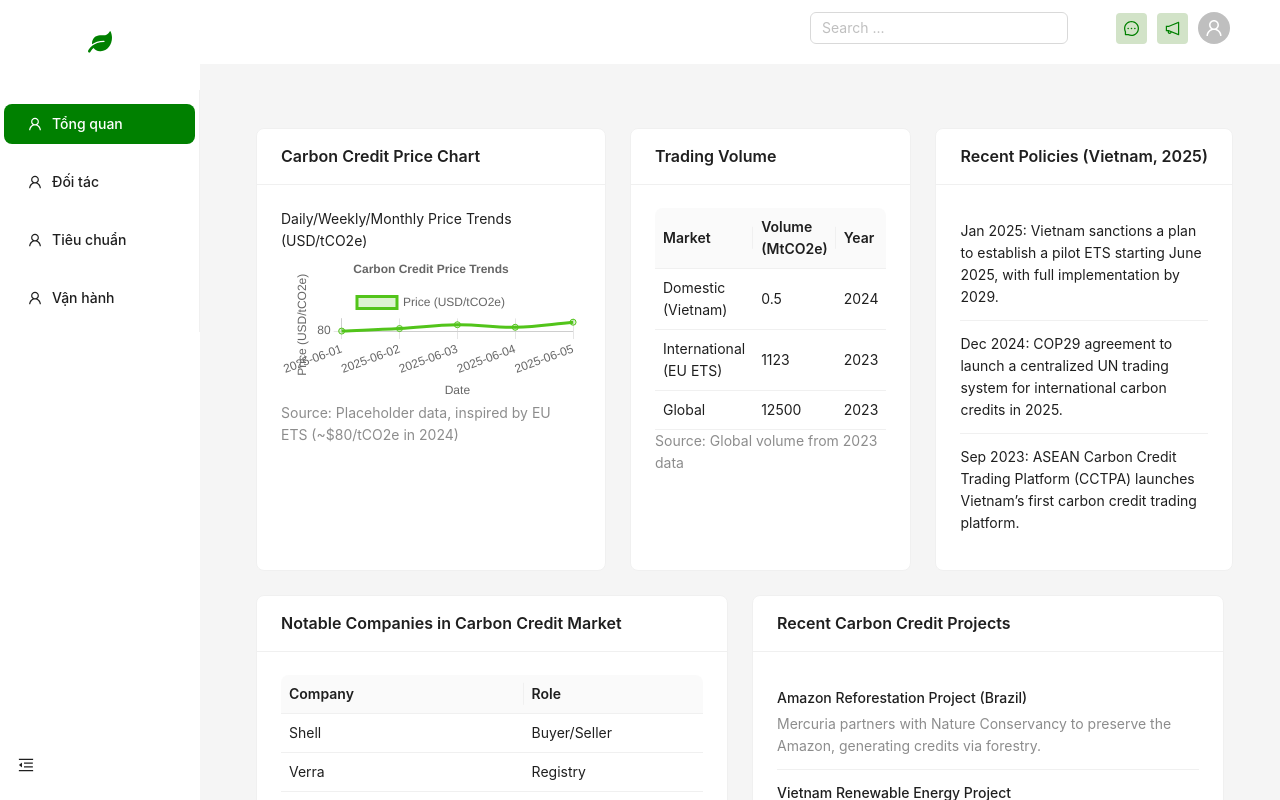
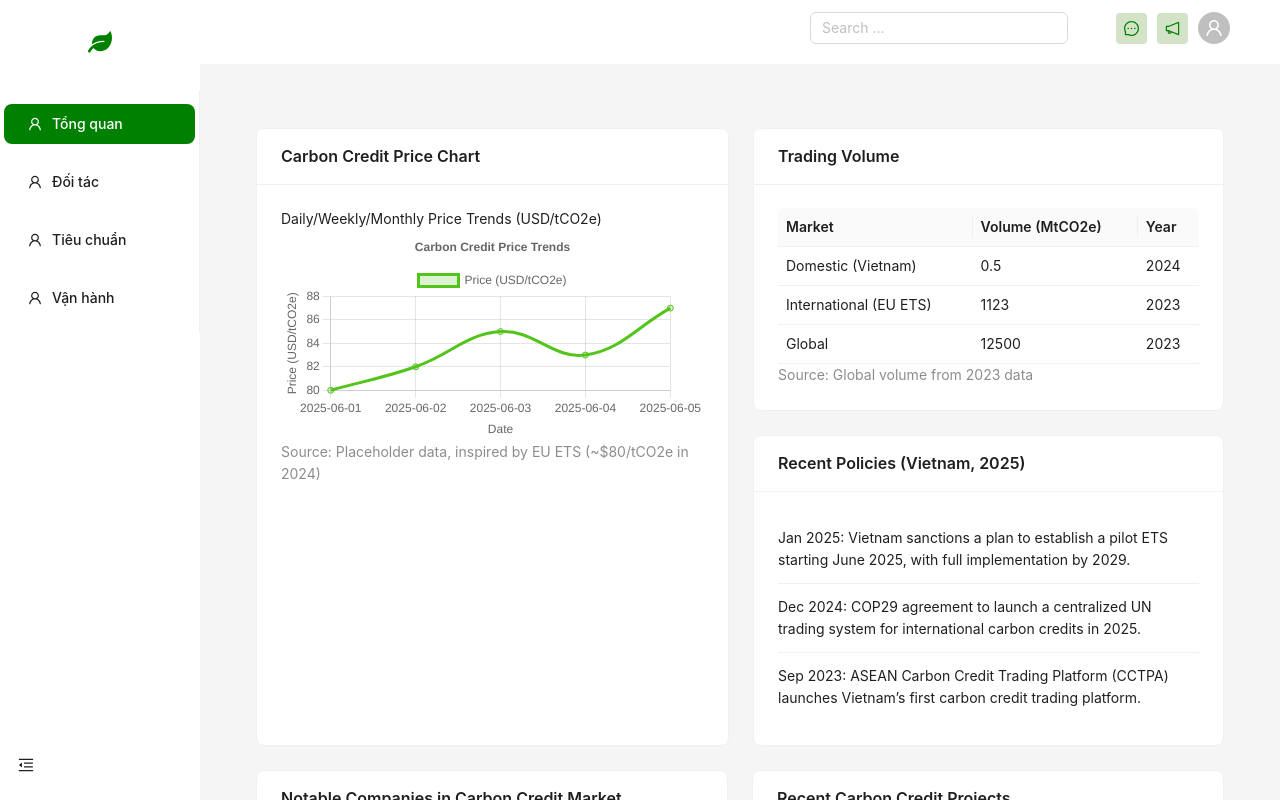
Before and after one commit to platsaver/admindashboard3, a React (Create React App) app: page /dashboard in a window 1280 px wide. Shown: the top 800 px of the page. Built offline with nearby package versions, Linux system fonts and the light colour scheme.

Commit message:
Layout update

```diff
--- a/src/Component/Overview.jsx
+++ b/src/Component/Overview.jsx
@@ -120,12 +120,14 @@ const CarbonMarketDashboard = () => {
   return (
     <div style={{ padding: '24px' }}>
       <Flex gap="24px" style={{ marginBottom: '24px' }}>
-        <Card title="Carbon Credit Price Chart" style={{ flex: 1 }}>
-          <Text>Daily/Weekly/Monthly Price Trends (USD/tCO2e)</Text>
-          <Line data={priceData} options={chartOptions} />
-          <Text type="secondary">Source: Placeholder data, inspired by EU ETS (~$80/tCO2e in 2024)</Text>
-        </Card>
-        <Card title="Trading Volume" style={{ flex: 1 }}>
+      <Card title="Carbon Credit Price Chart" style={{ flex: 1 }}>
+        <Text>Daily/Weekly/Monthly Price Trends (USD/tCO2e)</Text>
+        <Line data={priceData} options={chartOptions} />
+        <Text type="secondary">Source: Placeholder data, inspired by EU ETS (~$80/tCO2e in 2024)</Text>
+      </Card>
+
+      <Flex vertical gap="24px" style={{ flex: 1 }}>
+        <Card title="Trading Volume">
           <Table
             columns={tradingVolumeColumns}
             dataSource={tradingVolumeData}
@@ -134,13 +136,15 @@ const CarbonMarketDashboard = () => {
           />
           <Text type="secondary">Source: Global volume from 2023 data</Text>
         </Card>
-        <Card title="Recent Policies (Vietnam, 2025)" style={{ flex: 1 }}>
+        <Card title="Recent Policies (Vietnam, 2025)">
           <List
             dataSource={policies}
             renderItem={(item) => <List.Item>{item}</List.Item>}
           />
         </Card>
       </Flex>
+    </Flex>
+
       <Flex gap="24px">
         <Card title="Notable Companies in Carbon Credit Market" style={{ flex: 1 }}>
           <Table
```
